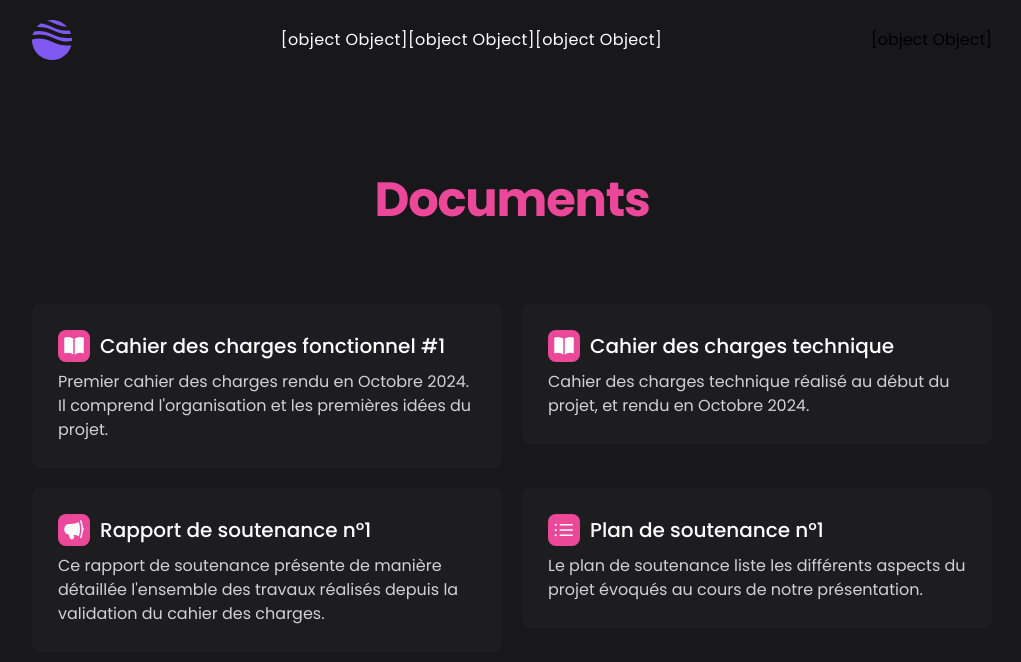
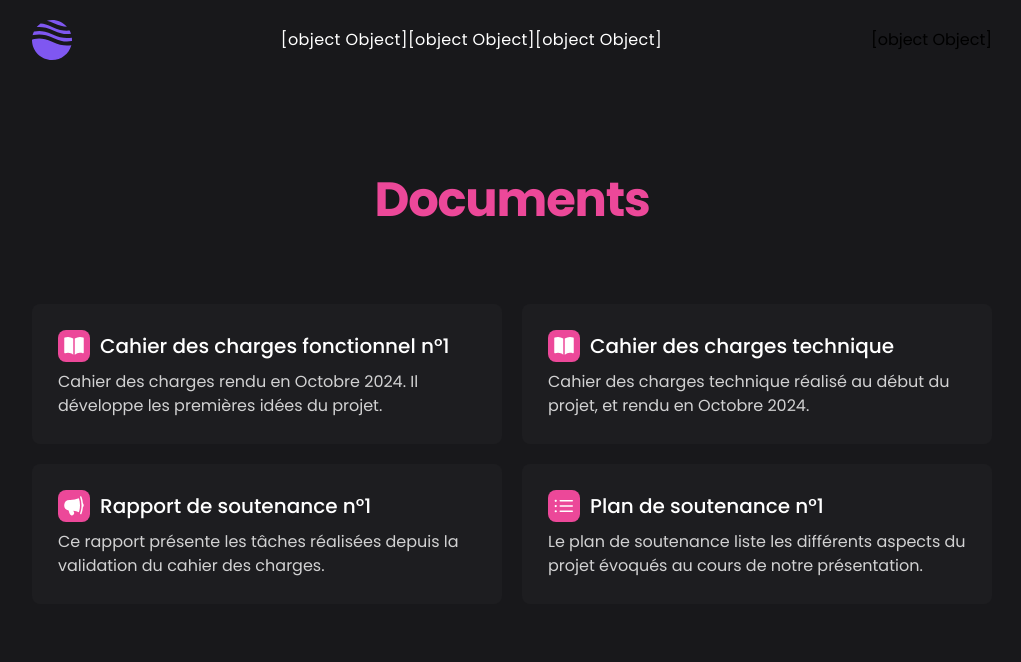
Before and after one commit to uzin-game/website, a Nuxt app: page /documents in a window 1280 px wide. Shown: the top 662 px of the page, without its empty margins (128-1149 px from the left). Built offline with nearby package versions, Linux system fonts and the light colour scheme.

Commit message:
Shrinked text

```diff
--- a/pages/documents.vue
+++ b/pages/documents.vue
@@ -3,9 +3,9 @@ import { BookOpenIcon, MegaphoneIcon, ListBulletIcon } from "@heroicons/vue/24/s
 
 const documents = [
 	{
-		name: "Cahier des charges fonctionnel #1",
+		name: "Cahier des charges fonctionnel n°1",
 		description:
-			"Premier cahier des charges rendu en Octobre 2024. Il comprend l'organisation et les premières idées du projet.",
+			"Cahier des charges rendu en Octobre 2024. Il développe les premières idées du projet.",
 		href: "/documents/cdcf-1.pdf",
 		icon: BookOpenIcon,
 	},
@@ -18,7 +18,7 @@ const documents = [
 	{
 		name: "Rapport de soutenance n°1",
 		description:
-			"Ce rapport de soutenance présente de manière détaillée l'ensemble des travaux réalisés depuis la validation du cahier des charges.",
+			"Ce rapport présente les tâches réalisées depuis la validation du cahier des charges.",
 		href: "/documents/rapport-1.pdf",
 		icon: MegaphoneIcon,
 	},
```
